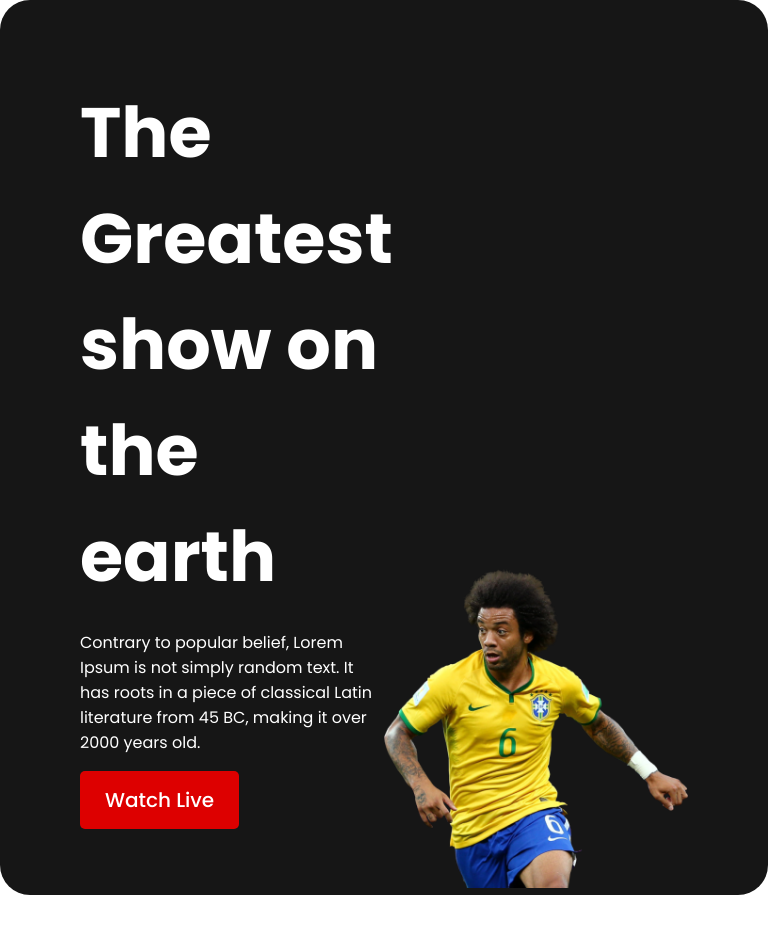
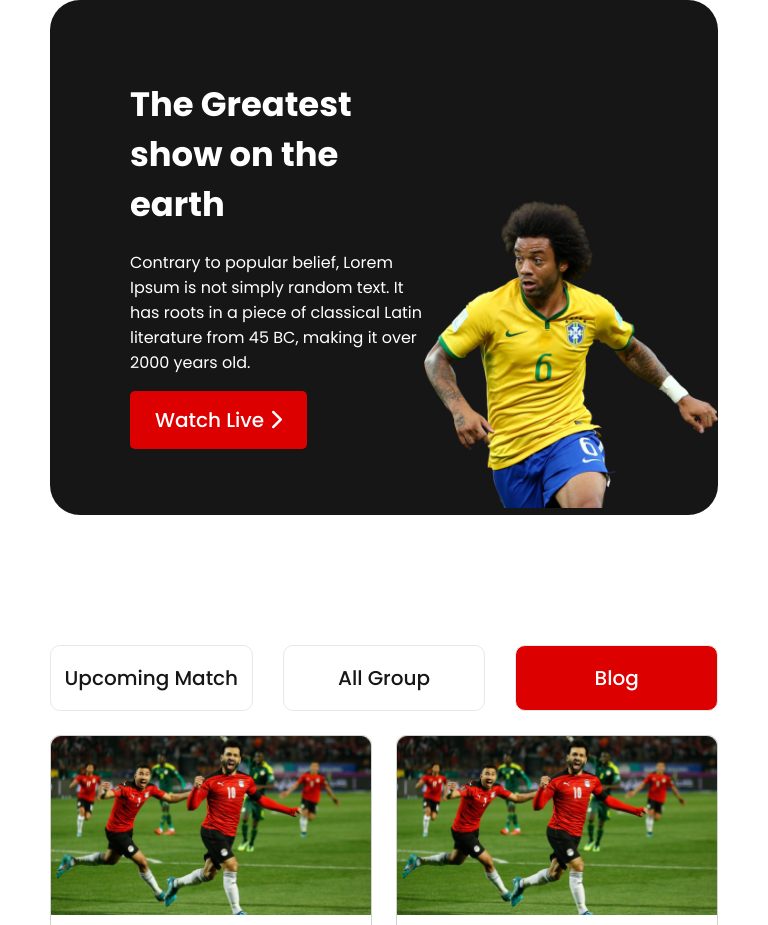
Before and after one commit to alimransahin/world-cup, a plain HTML site: page index.html in a window 768 px wide. Shown: the top 925 px of the page. Drawn offline with Linux system fonts and the light colour scheme.

Commit message:
tab responsible complete

```diff
--- a/css/style.css
+++ b/css/style.css
@@ -13,6 +13,7 @@ body{
 .container{
     max-width: 1240px;
     margin: 0 auto;
+    padding: 0 50px;
 }
 *{
     margin: 0;
@@ -35,8 +36,7 @@ header{
     display: flex;
     align-items:flex-end;
     margin-bottom: 130px;
-    padding: 80px;
-    padding-bottom: 0;
+    padding: 80px 0 0 80px;
 }
 header .text, header .image{
     width: 50%;
@@ -45,12 +45,12 @@ header .text{
     padding-bottom:80px;
 }
 header .text h1{
-    font-size: 70px;
+    font-size: 4.4vw;
     margin-bottom: 20px;
     font-weight: 700;
 }
 header p{
-    font-size: 16px;
+    font-size:16px;
     margin-bottom: 30px;
 }
 header .image{
@@ -59,7 +59,7 @@ header .image{
 header img{
     width: 100%;
 }
-header .btn{
+.btn{
     text-decoration: none;
     font-size: 20px;
     border-radius: 5px;
@@ -79,9 +79,7 @@ main{
 /*-------------------
     Left Sidebar
 ---------------------*/
-aside{
 
-}
 aside ul{
     list-style: none;
     display: flex;
@@ -95,6 +93,7 @@ aside ul li{
     font-size: 20px;
     border-radius: 10px;
     font-weight: 500;
+    border: 1px solid #E8E8E8;
 }
 aside ul li a{
     text-decoration: none;
@@ -148,6 +147,11 @@ article{
 .card-footer .fa-regular{
     padding-right: 10px;
 }
+.more{
+    text-align: center;
+    display: none;
+    margin-top: 50px;
+}
 
 /*-------------------
         footer
@@ -183,3 +187,26 @@ footer a{
 .social a{
     font-size: 24px;
 }
+/*-------------------
+      Media Query
+---------------------*/
+@media only screen and (max-width:991px) and (min-width:576px) {
+main{
+    grid-template-columns: repeat(1, 1fr);
+  }
+  aside ul{
+    flex-direction: row;
+    background: #fff !important;
+    gap:30px;
+  }
+  aside ul li{
+    width: 33%;
+    margin:0;
+  }
+  .blog{
+    grid-template-columns: repeat(2, 1fr);
+  }
+  .more{
+    display: block;
+  }
+}
--- a/index.html
+++ b/index.html
@@ -16,7 +16,7 @@
                     <h1>The Greatest show on the earth</h1>
                     <p>Contrary to popular belief, Lorem Ipsum is not simply
                     random text. It has roots in a piece of classical Latin literature from 45 BC, making it over 2000 years old.</p>
-                    <a href="" class="btn bg-red">Watch Live</a>
+                    <a href="" class="btn bg-red">Watch Live <i class="fa-solid fa-chevron-right"></i></a>
                 </div>
                 <div class="image">
                     <img src="images/Banner Image.png" alt="">
@@ -177,6 +177,9 @@
                             </div>
                     </article>
                 </div>
+                <div class="more">
+                    <a href="" class="btn bg-red">View All</a>
+                </div>
             </main>
         </div>
         <!-- footer start -->
```
